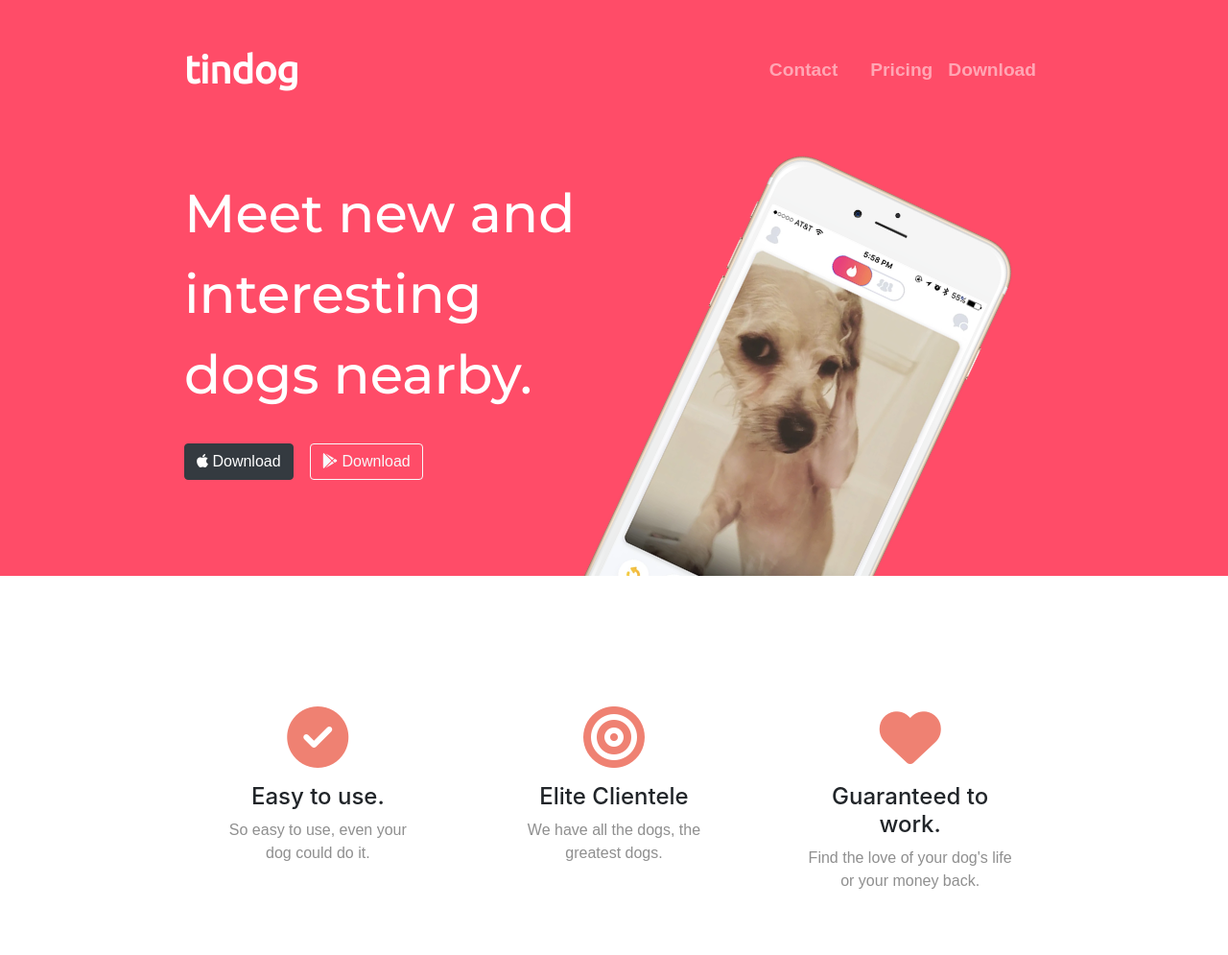
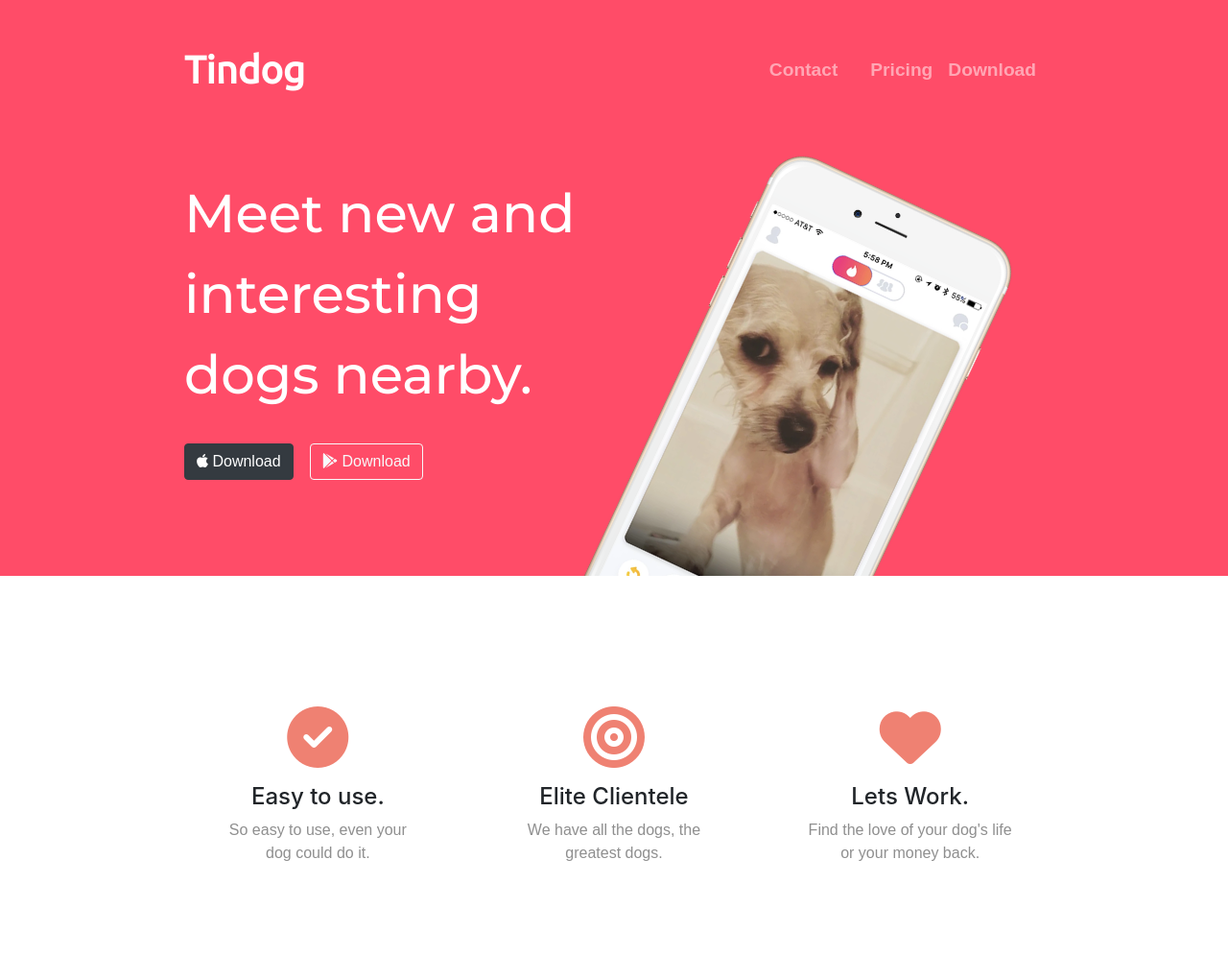
Before and after one commit to tarawat/Tindog, a plain HTML site: page index.html in a window 1280 px wide. Shown: the top 995 px of the page at 96% size. Drawn offline with nearby package versions, Linux system fonts and the light colour scheme.

Commit message:
changing names 'tindog' to "Tindog"

```diff
--- a/index.html
+++ b/index.html
@@ -31,7 +31,7 @@
       <!-- Nav Bar -->
 
       <nav class="navbar navbar-expand-md navbar-dark">
-        <a class="nav-logo navbar-brand" href="">tindog</a>
+        <a class="nav-logo navbar-brand" href="">Tindog</a>
         <button class="navbar-toggler ml-auto" type="button" data-toggle="collapse" data-target="#navbarTogglerDemo01" aria-controls="navbarTogglerDemo01" aria-expanded="false" aria-label="Toggle navigation">
           <span class="navbar-toggler-icon"></span>
         </button>
@@ -85,7 +85,7 @@
       </div>
       <div class="feature-box col-lg-4">
         <i class="f-icon fas fa-heart fa-4x"></i>
-        <h3>Guaranteed to work.</h3>
+        <h3>Lets Work.</h3>
         <p>Find the love of your dog's life or your money back.</p>
       </div>
     </div>
```
